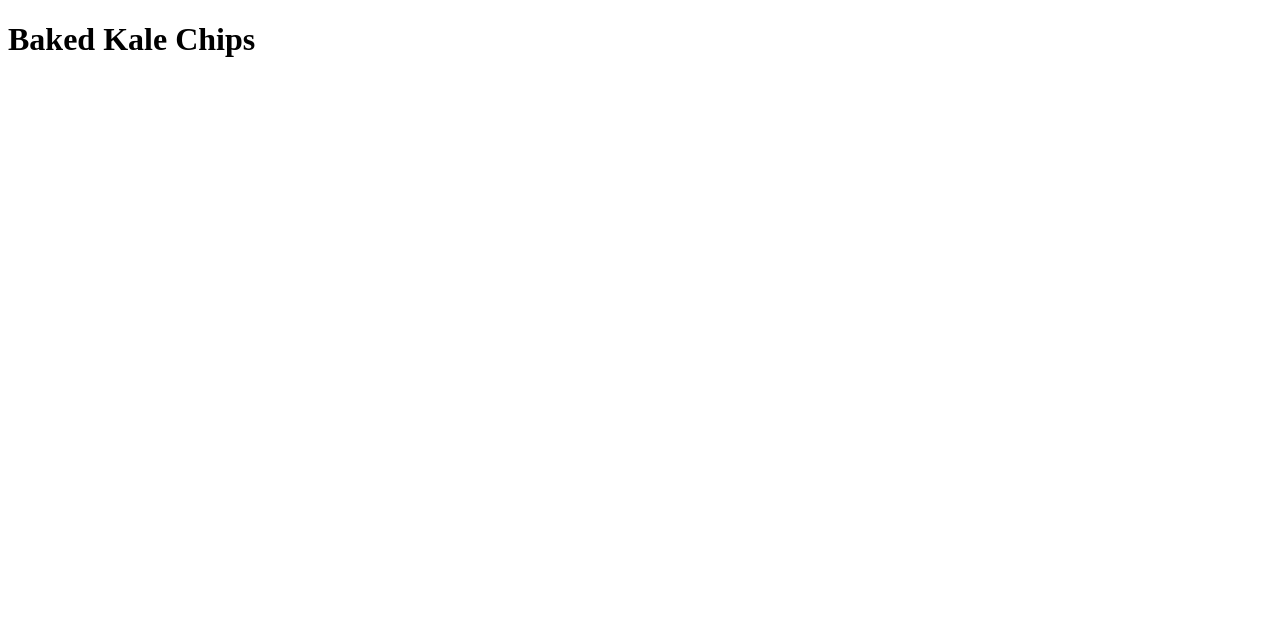
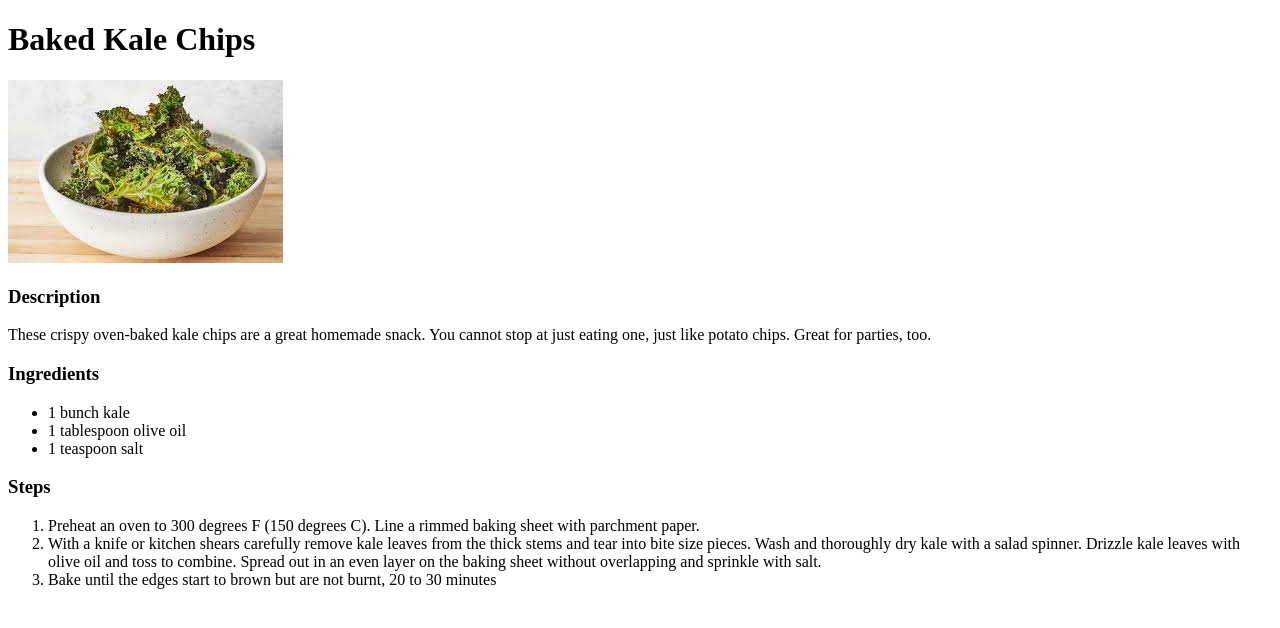
Before and after one commit to mmmmmtoasty/odin-recipies, a plain HTML site: page recipies/baked-kale-chips.html in a window 1280 px wide. Drawn offline with Linux system fonts and the light colour scheme.

Commit message:
added steps and ingredients to baked-kale-chips.html

```diff
--- a/recipies/baked-kale-chips.html
+++ b/recipies/baked-kale-chips.html
@@ -6,5 +6,20 @@
     </head>
     <body>
         <h1>Baked Kale Chips</h1>
+        <img src="../images/baked-kale-chips-image.jpeg" alt="an image of baked kale chips in a bowl">
+        <h3>Description</h3>
+        <p>These crispy oven-baked kale chips are a great homemade snack. You cannot stop at just eating one, just like potato chips. Great for parties, too.</p>
+        <h3>Ingredients</h3>
+        <ul>
+            <li>1 bunch kale</li>
+            <li>1 tablespoon olive oil</li>
+            <li>1 teaspoon salt</li>
+        </ul>
+        <h3>Steps</h3>
+        <ol>
+            <li>Preheat an oven to 300 degrees F (150 degrees C). Line a rimmed baking sheet with parchment paper.</li>
+            <li>With a knife or kitchen shears carefully remove kale leaves from the thick stems and tear into bite size pieces. Wash and thoroughly dry kale with a salad spinner. Drizzle kale leaves with olive oil and toss to combine. Spread out in an even layer on the baking sheet without overlapping and sprinkle with salt.</li>
+            <li>Bake until the edges start to brown but are not burnt, 20 to 30 minutes</li>
+        </ol>
     </body>
 </html>
```
